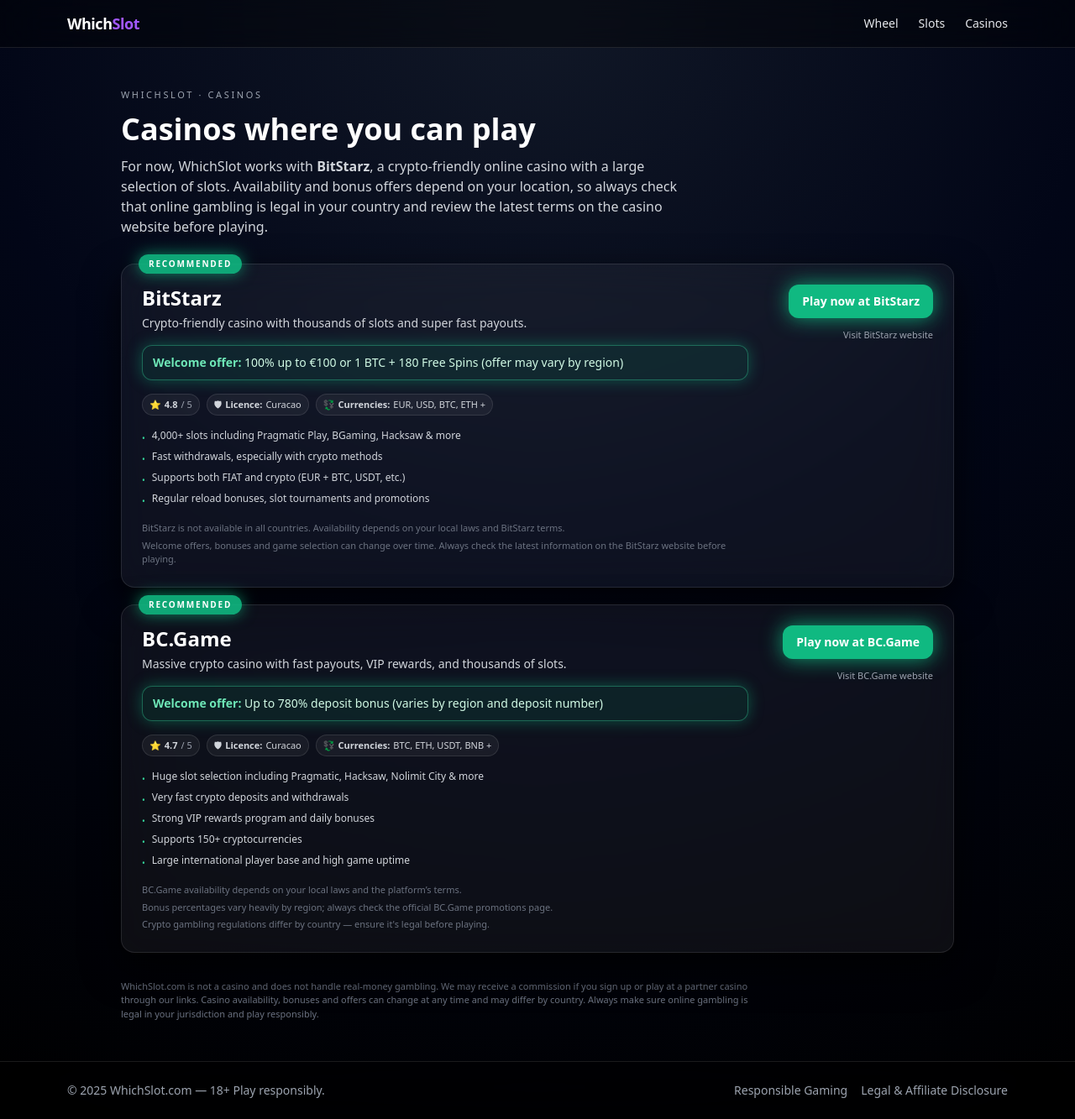
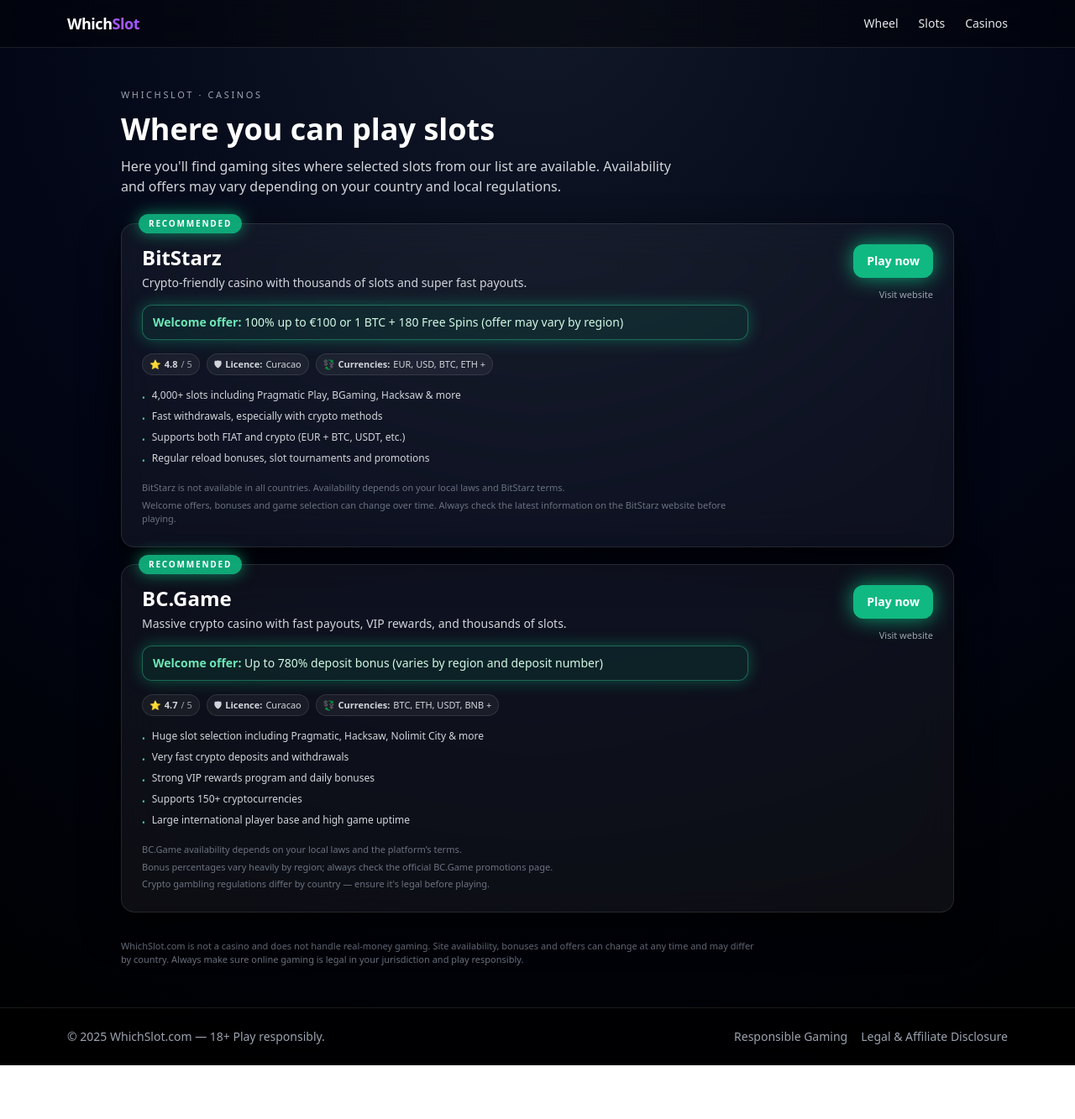
Before and after one commit to mzaharievtest-cmd/whichslot.com, a Next.js app: page /casinos in a window 1280 px wide. Shown: the whole page at 84% size. After the commit the page ends 1269 px from the top, so only its background shows below. Built offline with nearby package versions, Linux system fonts and the light colour scheme.

Commit message:
Update page.js

```diff
--- a/app/casinos/page.js
+++ b/app/casinos/page.js
@@ -11,41 +11,34 @@
 
   return (
     <div className="max-w-5xl mx-auto px-4 py-12 space-y-8">
-      {/* Header */}
       <header className="space-y-3">
         <p className="text-[11px] uppercase tracking-[0.24em] text-gray-400">
           WhichSlot · Casinos
         </p>
         <h1 className="text-3xl md:text-4xl font-bold text-white">
-          Casinos where you can play
+          Where you can play slots
         </h1>
         <p className="text-sm md:text-base text-gray-300 max-w-2xl">
-          For now, WhichSlot works with{" "}
-          <span className="font-semibold">BitStarz</span>, a crypto-friendly
-          online casino with a large selection of slots. Availability and bonus
-          offers depend on your location, so always check that online gambling
-          is legal in your country and review the latest terms on the casino
-          website before playing.
+          Here you&apos;ll find gaming sites where selected slots from our list
+          are available. Availability and offers may vary depending on your
+          country and local regulations.
         </p>
       </header>
 
-      {/* Casino cards */}
       <section className="grid grid-cols-1 gap-5">
         {casinos.map((casino) => (
           <article
             key={casino.id}
             className="group relative rounded-2xl border border-white/10 bg-white/5 backdrop-blur-xl p-5 md:p-6 shadow-[0_18px_45px_rgba(0,0,0,0.75)] hover:border-neonPurple/60 hover:-translate-y-1 hover:shadow-[0_26px_70px_rgba(0,0,0,0.9)] transition"
           >
-            {/* Recommended badge */}
             <div className="absolute -top-3 left-5 rounded-full bg-emerald-500/90 px-3 py-1 text-[10px] font-semibold uppercase tracking-[0.18em] text-white shadow-[0_0_18px_rgba(16,185,129,0.7)]">
               Recommended
             </div>
 
             <div className="flex flex-col md:flex-row md:items-start md:justify-between gap-5">
-              {/* Left: main info */}
               <div className="space-y-3 md:space-y-4 flex-1">
                 <div>
-                  <h2 className="text-xl md:text-2xl font-semibold text-white flex items-center gap-2">
+                  <h2 className="text-xl md:text-2xl font-semibold text-white">
                     {casino.name}
                   </h2>
                   {casino.tagline && (
@@ -55,7 +48,6 @@
                   )}
                 </div>
 
-                {/* Welcome offer */}
                 {casino.welcomeOffer && (
                   <div className="rounded-xl bg-emerald-500/10 border border-emerald-400/40 px-3 py-2.5 text-xs md:text-sm text-emerald-100 shadow-[0_0_18px_rgba(16,185,129,0.4)]">
                     <span className="font-semibold text-emerald-300">
@@ -65,7 +57,6 @@
                   </div>
                 )}
 
-                {/* Meta info row */}
                 <div className="flex flex-wrap gap-2 text-[11px] text-gray-300">
                   {casino.rating && (
                     <span className="inline-flex items-center gap-1 rounded-full bg-white/5 px-2 py-1 border border-white/10">
@@ -89,7 +80,6 @@
                   )}
                 </div>
 
-                {/* Highlights */}
                 {casino.highlights && casino.highlights.length > 0 && (
                   <ul className="mt-3 space-y-1.5 text-xs text-gray-300">
                     {casino.highlights.map((item, idx) => (
@@ -103,7 +93,6 @@
                   </ul>
                 )}
 
-                {/* Notes */}
                 {casino.notes && casino.notes.length > 0 && (
                   <div className="mt-3 text-[11px] text-gray-500">
                     {casino.notes.map((note, idx) => (
@@ -115,13 +104,12 @@
                 )}
               </div>
 
-              {/* Right: CTA */}
               <div className="flex flex-col items-stretch md:items-end gap-3 min-w-[200px]">
                 <button
                   onClick={() => handlePlay(casino)}
                   className="inline-flex items-center justify-center w-full md:w-auto rounded-xl bg-emerald-500 px-4 py-2.5 text-sm font-semibold text-white shadow-[0_0_24px_rgba(16,185,129,0.85)] hover:brightness-110 active:scale-95 transition"
                 >
-                  Play now at {casino.name}
+                  Play now
                 </button>
 
                 {casino.websiteUrl && (
@@ -131,7 +119,7 @@
                     rel="noopener noreferrer"
                     className="text-[11px] text-gray-400 hover:text-gray-200 underline-offset-2 hover:underline"
                   >
-                    Visit {casino.name} website
+                    Visit website
                   </a>
                 )}
               </div>
@@ -140,13 +128,11 @@
         ))}
       </section>
 
-      {/* Global disclaimer */}
       <p className="text-[11px] text-gray-500 max-w-3xl">
-        WhichSlot.com is not a casino and does not handle real-money gambling.
-        We may receive a commission if you sign up or play at a partner casino
-        through our links. Casino availability, bonuses and offers can change at
-        any time and may differ by country. Always make sure online gambling is
-        legal in your jurisdiction and play responsibly.
+        WhichSlot.com is not a casino and does not handle real-money gaming.
+        Site availability, bonuses and offers can change at any time and may
+        differ by country. Always make sure online gaming is legal in your
+        jurisdiction and play responsibly.
       </p>
     </div>
   );
```
